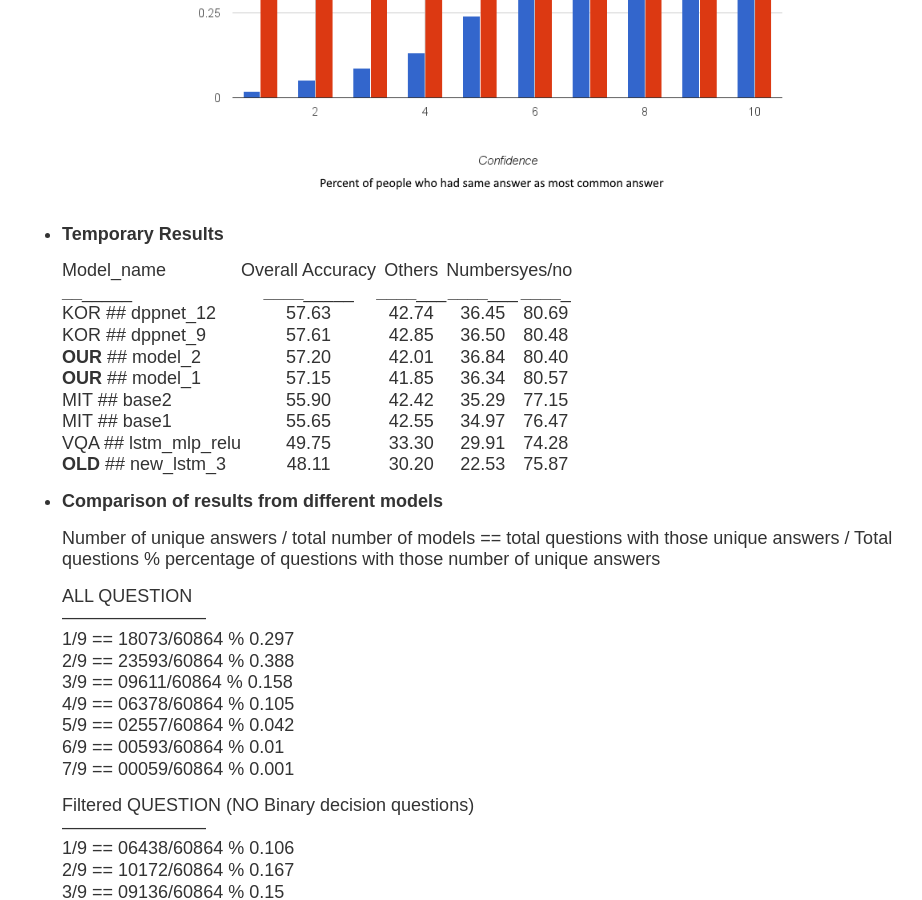
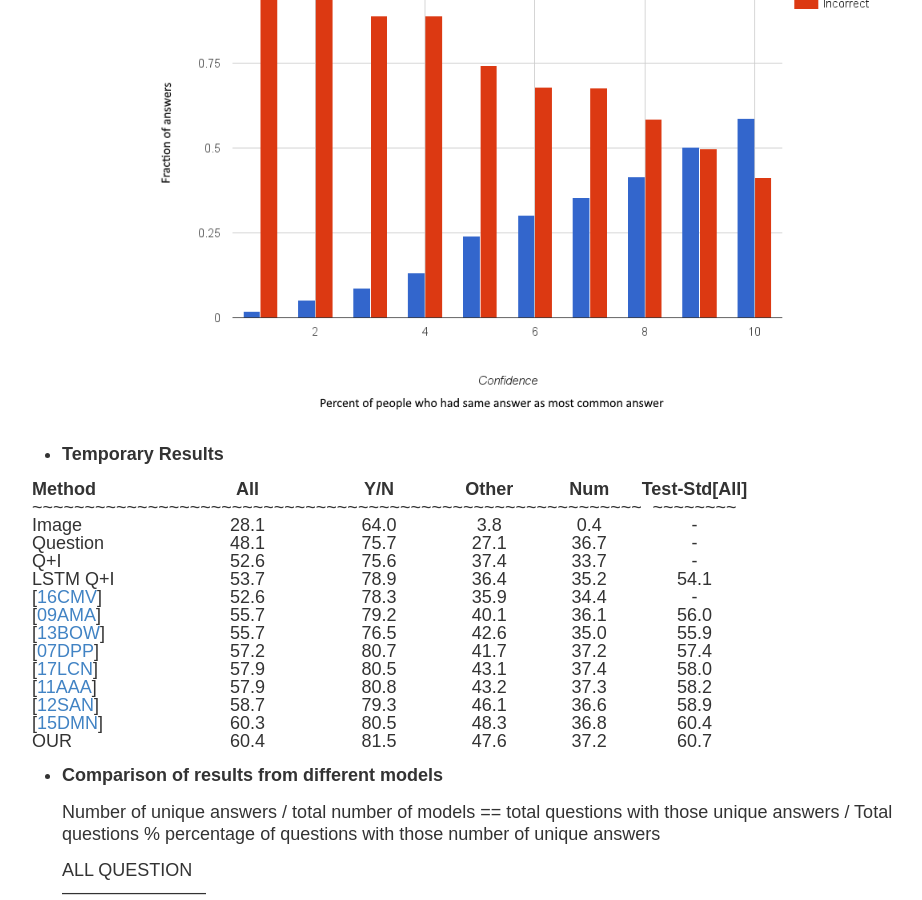
Before and after one commit to iamaaditya/iamaaditya.github.io, a Jekyll site: the page built from research/vqa/index.md, in a window 1280 px wide and 900 px high, scrolled down 4012 px. Shown: the whole window, without its empty margins (84-1006 px from the left). Built offline with Jekyll 4.4.1, drawn with Linux system fonts in a browser that asks for light colours; some web fonts are replaced; some of the changed text lies outside the part shown.

Commit message:
fixed few errors in vqa page

```diff
--- a/research/vqa/index.md
+++ b/research/vqa/index.md
@@ -38,7 +38,8 @@
 
 ## Best Result
 
-###Open Ended^
+### Open Ended
+
 Overall Accuracy is: 62.73
 
 Per Answer Type Accuracy is the following:
@@ -47,7 +48,8 @@
 yes/no : 82.58
 
 
-###Multiple Choice
+### Multiple Choice
+
 Overall Accuracy is: 64.81
 
 Per Answer Type Accuracy is the following:
@@ -104,17 +111,22 @@
 
  * __Temporary Results__
 
-    |Model_name | Overall Accuracy |    Others    |    Numbers    | yes/no      |
-    |-----------|:------------------:|:------------:|:--------------:|:--------:|
-    |___________|_________________|_______________|_______________|_____________|
-    |KOR ## dppnet_12                 |57.63 | 42.74 | 36.45 | 80.69|
-    |KOR ## dppnet_9                  |57.61 | 42.85 | 36.50 | 80.48|
-    |__OUR__ ## model_2               |57.20 | 42.01 | 36.84 | 80.40|
-    |__OUR__ ## model_1               |57.15 | 41.85 | 36.34 | 80.57|
-    |MIT ## base2                     |55.90 | 42.42 | 35.29 | 77.15|
-    |MIT ## base1                     |55.65 | 42.55 | 34.97 | 76.47|
-    |VQA ## lstm_mlp_relu             |49.75 | 33.30 | 29.91 | 74.28|
-    |__OLD__ ## new_lstm_3            |48.11 | 30.20 | 22.53 | 75.87|
+**Method** |**All**| **Y/N**| **Other**| **Num**| **Test-Std[All]**
+:------|:------:|:------:|:------:|:------:|:------:|
+~~~~~~~~~~~~~~|~~~~~~~~~~~~~|~~~~~~~~~~~~|~~~~~~~~~|~~~~~~~~~~|~~~~~~~~
+Image| 28.1| 64.0| 3.8| 0.4| -
+Question| 48.1| 75.7| 27.1| 36.7| -
+Q+I| 52.6| 75.6| 37.4| 33.7| -
+LSTM Q+I| 53.7| 78.9| 36.4| 35.2| 54.1
+[[16CMV](<http://arxiv.org/abs/1511.05676>)]| 52.6| 78.3| 35.9| 34.4| -
+[[09AMA](<http://arxiv.org/abs/1511.06973>)]| 55.7| 79.2| 40.1| 36.1| 56.0
+[[13BOW](<http://arxiv.org/abs/1512.02167>)]| 55.7| 76.5| 42.6| 35.0| 55.9
+[[07DPP](<http://arxiv.org/abs/1511.05756>)]| 57.2| 80.7| 41.7| 37.2| 57.4
+[[17LCN](<http://arxiv.org/abs/1601.01705>)]| 57.9| 80.5| 43.1| 37.4| 58.0
+[[11AAA](<http://arxiv.org/abs/1511.05234>)]| 57.9| 80.8| 43.2| 37.3| 58.2
+[[12SAN](<http://arxiv.org/abs/1511.02274>)]| 58.7| 79.3| 46.1| 36.6| 58.9
+[[15DMN](<http://arxiv.org/abs/1603.01417>)]| 60.3| 80.5| 48.3| 36.8| 60.4
+OUR| 60.4| 81.5| 47.6| 37.2| 60.7
 
 
  * __Comparison of results from different models__
```
Also changed, not shown: other parts of research/vqa/index.md (+5 -0 lines).
